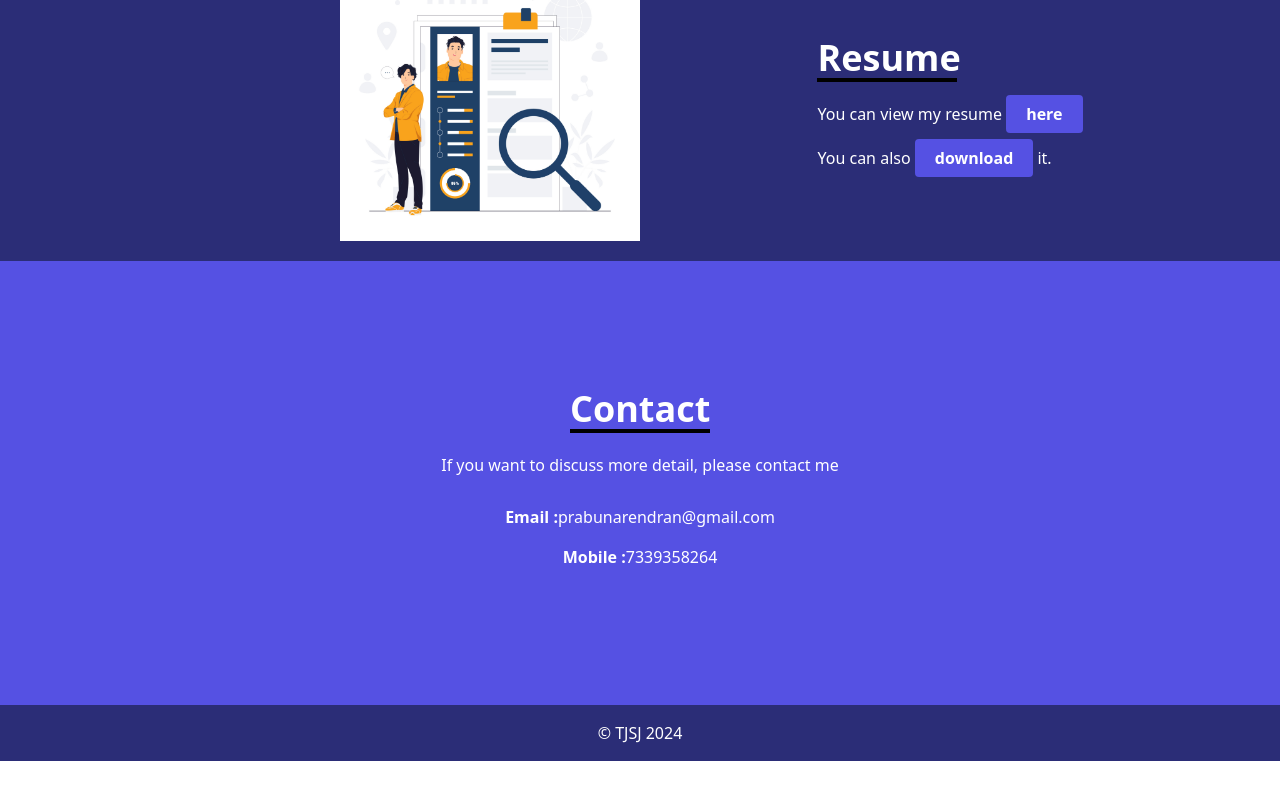
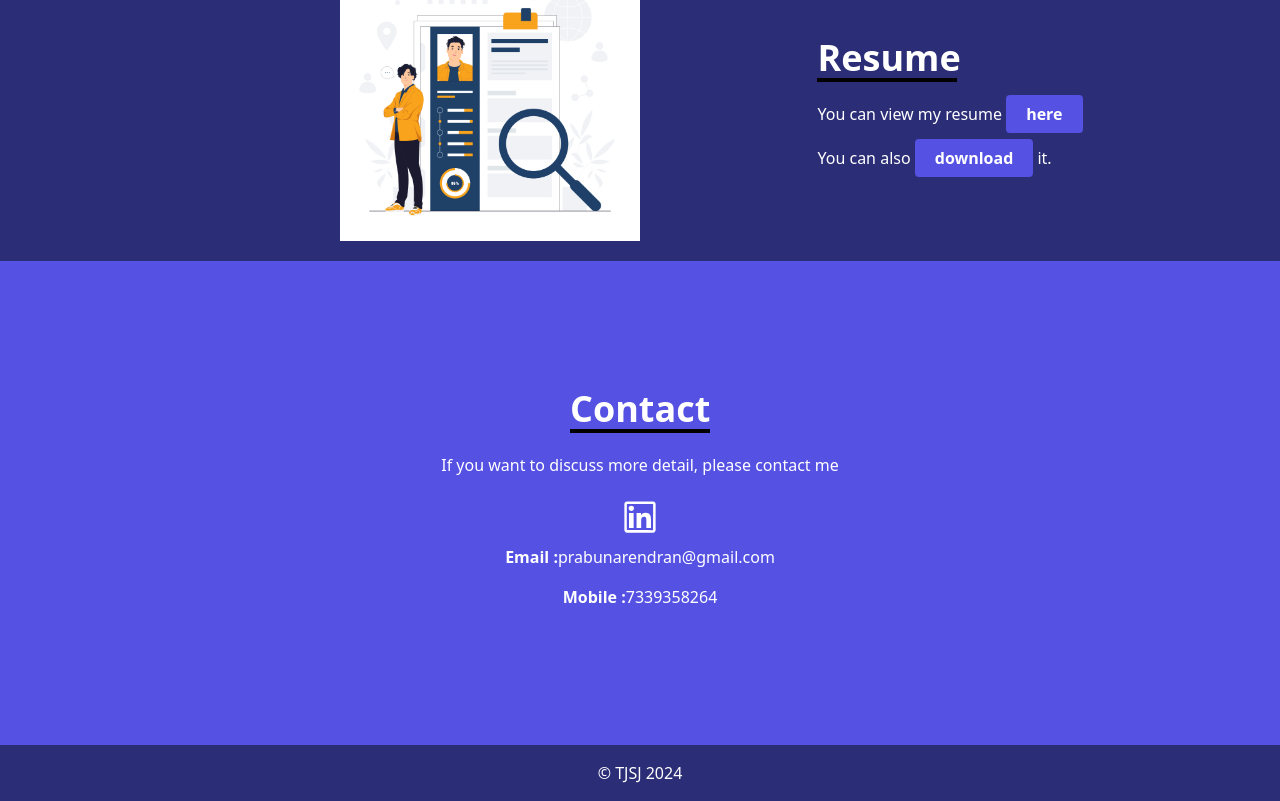
Before and after one commit to Prabu333/Prabu-Profile, a React (Create React App) app: page / in a window 1280 px wide. Shown: the part 2009-2810 px from the top of the page. Before the commit the page ends 2770 px from the top, so only its background shows below. Built offline with nearby package versions, Linux system fonts and the light colour scheme.

Commit message:
Update Contact.js

```diff
--- a/src/components/Contact.js
+++ b/src/components/Contact.js
@@ -1,4 +1,5 @@
 import React from 'react'
+import { AiOutlineLinkedin } from 'react-icons/ai'
 
 // import ContactImg from '../assets'
 
@@ -12,9 +13,13 @@ const Contact = () => {
         <p className='pb-5'>
             If you want to discuss more detail, please contact me
         </p>
+        <a href='https://www.linkedin.com/in/prabu-narendran-s-6807341b6' target='_blank' rel='noopener noreferrer' className='hover:text-white'>
+                            <AiOutlineLinkedin size={40} />
+                        </a>
         <p className='py-2'><span className='font-bold'>Email :</span>
         <a href='mailto:prabunarendran@gmail.com'>prabunarendran@gmail.com</a></p>
         <p className='py-2'><span className='font-bold'>Mobile :</span>7339358264</p>
+
 
         </div>
     </section>
```
